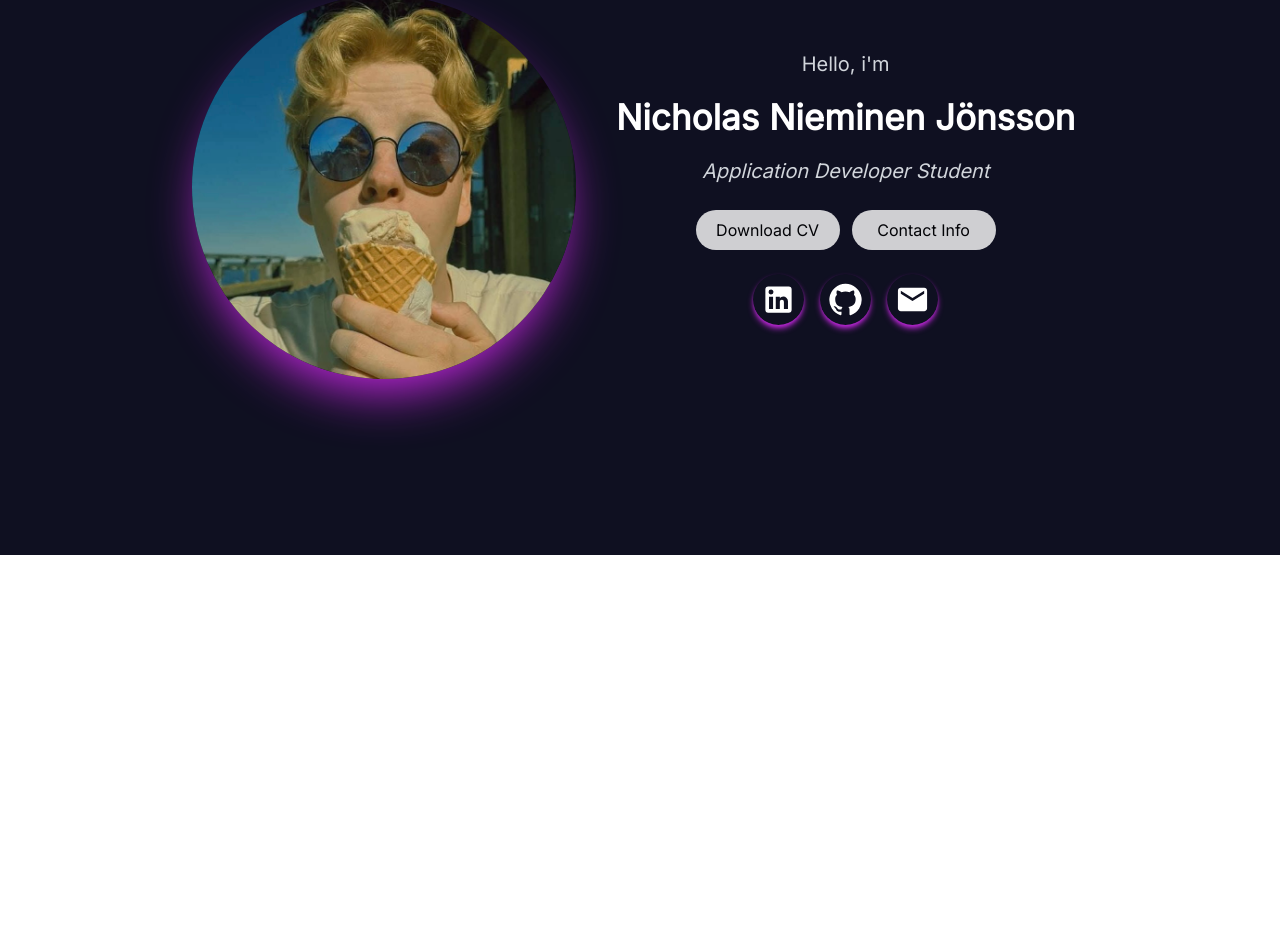
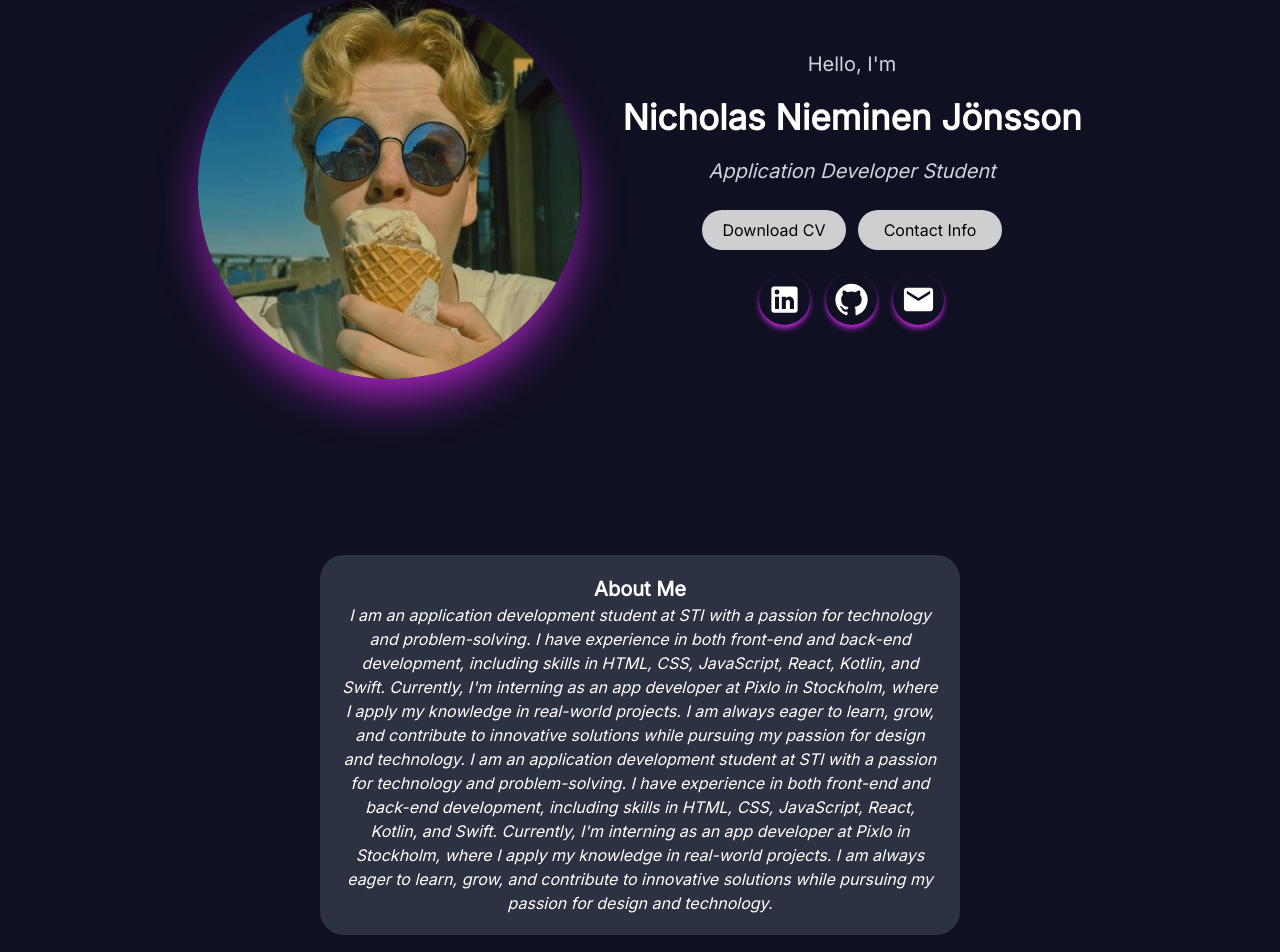
Before and after one commit to Clemond/Devfolio, a React (Create React App) app: page / in a window 1280 px wide. Shown: the part 245-1197 px from the top of the page. Before the commit the page ends 800 px from the top, so only its background shows below. Built offline with nearby package versions, Linux system fonts and the light colour scheme.

Commit message:
feature: created a AboutMeCard component and fixed some flex issues in App.tsx

```diff
--- a/src/App.tsx
+++ b/src/App.tsx
@@ -1,13 +1,18 @@
+import AboutMeCard from "./components/aboutMe/AboutMeCard";
 import CustomHeader from "./components/CustomHeader";
 import ProfileIntroCard from "./components/ProfileIntroCard";
 
 function App() {
   return (
-    <div className="flex flex-col h-screen bg-[#0f1021]">
-      <CustomHeader />
-      <div className="flex flex-1 justify-center items-center ">
-        <ProfileIntroCard />
+    <div className="flex flex-col">
+      <div className="h-screen flex flex-col ">
+        <CustomHeader />
+        <div className="flex flex-grow justify-center items-center">
+          <ProfileIntroCard />
+        </div>
       </div>
+
+      <AboutMeCard />
     </div>
   );
 }
--- a/src/components/ProfileIntroCard.tsx
+++ b/src/components/ProfileIntroCard.tsx
@@ -3,16 +3,15 @@ import SocialMediaLinks from "./SocialMediaLinks";
 
 export default function ProfileIntroCard() {
   return (
-    <div className="w-full justify-center flex ">
-      <div className=" flex flex-row w-[70%] ">
+    <div className="w-full flex flex-col justify-center items-center flex-1">
+      <div className="flex flex-row w-[70%] justify-center">
         <img
           className="rounded-[192px] h-96 w-96 shadow-2xl shadow-[#c227de]"
           src={ProfilePic}
           alt="Profile Pic"
         />
-
-        <div className=" text-center pl-10 flex flex-col justify-center gap-3 ">
-          <p className=" text-[20px] text-gray-300">Hello, i'm</p>
+        <div className="text-center pl-10 flex flex-col justify-center gap-3">
+          <p className="text-[20px] text-gray-300">Hello, I'm</p>
           <p className="font-bold text-[35px]">Nicholas Nieminen Jönsson</p>
           <p className="italic text-[20px] text-gray-300">
             Application Developer Student
@@ -25,7 +24,7 @@ export default function ProfileIntroCard() {
               Download CV
             </button>
             <button
-              className="bg-white text-black  rounded-3xl opacity-80 hover:opacity-100 active:opacity-60 transition-opacity duration-200 w-36"
+              className="bg-white text-black rounded-3xl opacity-80 hover:opacity-100 active:opacity-60 transition-opacity duration-200 w-36"
               onClick={() => alert("TBD")}
             >
               Contact Info
--- /dev/null
+++ b/src/components/aboutMe/AboutMeCard.tsx
@@ -0,0 +1,26 @@
+export default function AboutMeCard() {
+  return (
+    <div className=" flex flex-col justify-center items-center mb-5 ">
+      <div className="p-5 w-[50%] bg-gray-600/50 rounded-3xl  ">
+        <p className="font-bold text-xl text-center">About Me</p>
+        <p className="italic text-center">
+          I am an application development student at STI with a passion for
+          technology and problem-solving. I have experience in both front-end
+          and back-end development, including skills in HTML, CSS, JavaScript,
+          React, Kotlin, and Swift. Currently, I'm interning as an app developer
+          at Pixlo in Stockholm, where I apply my knowledge in real-world
+          projects. I am always eager to learn, grow, and contribute to
+          innovative solutions while pursuing my passion for design and
+          technology. I am an application development student at STI with a
+          passion for technology and problem-solving. I have experience in both
+          front-end and back-end development, including skills in HTML, CSS,
+          JavaScript, React, Kotlin, and Swift. Currently, I'm interning as an
+          app developer at Pixlo in Stockholm, where I apply my knowledge in
+          real-world projects. I am always eager to learn, grow, and contribute
+          to innovative solutions while pursuing my passion for design and
+          technology.
+        </p>
+      </div>
+    </div>
+  );
+}
--- a/src/index.css
+++ b/src/index.css
@@ -2,15 +2,14 @@
 @tailwind components;
 @tailwind utilities;
 
+html,
 body {
+  height: 100%; /*! This might cause flexbox issues later on!*/
   margin: 0;
+  padding: 0;
+  background-color: #0f1021;
   font-family: "Inter", sans-serif;
   @apply text-white;
   -webkit-font-smoothing: antialiased;
   -moz-osx-font-smoothing: grayscale;
 }
-
-code {
-  font-family: source-code-pro, Menlo, Monaco, Consolas, "Courier New",
-    monospace;
-}
```
